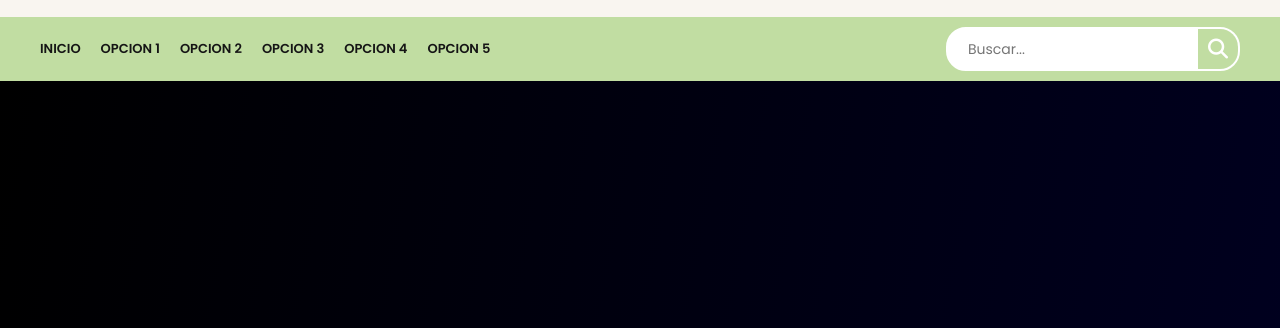
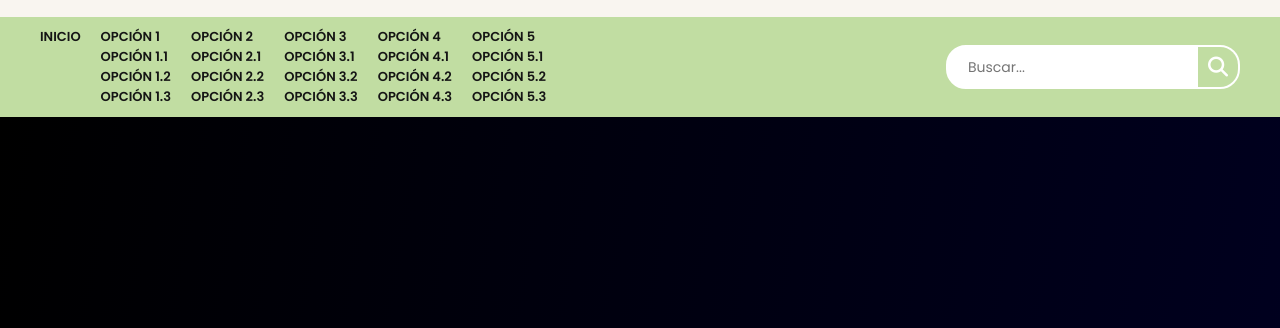
Before and after one commit to lucascapocasa1/lucascapocasa1.github.io, a plain HTML site: page index.html in a window 1280 px wide. Shown: the part 68-396 px from the top of the page. Drawn offline with Linux system fonts and the light colour scheme.

Commit message:
Update index.html

```diff
--- a/index.html
+++ b/index.html
@@ -37,18 +37,52 @@
             <nav class="nav navbar container">
                 <i class="fa-solid fa-bars"></i>
                 <ul class="ul menu">
-                    <li><a href="index.html">Inicio</a></li>
-                    <li><a href="opcion1.html">Opcion 1</a></li>
-                    <li><a href="#">Opcion 2</a></li>
-                    <li><a href="#">Opcion 3</a></li>
-                    <li><a href="#">Opcion 4</a></li>
-                    <li><a href="#">Opcion 5</a></li>
+                    <li class="opcion-principal"><a href="index.html">Inicio</a></li>
+                    <li class="opcion-principal">
+                        <a href="#">Opción 1</a>
+                        <ul class="submenu">
+                            <li><a href="#">Opción 1.1</a></li>
+                            <li><a href="#">Opción 1.2</a></li>
+                            <li><a href="#">Opción 1.3</a></li>
+                        </ul>
+                    </li>
+                    <li class="opcion-principal">
+                        <a href="#">Opción 2</a>
+                        <ul class="submenu">
+                            <li><a href="#">Opción 2.1</a></li>
+                            <li><a href="#">Opción 2.2</a></li>
+                            <li><a href="#">Opción 2.3</a></li>
+                        </ul>
+                    </li>
+                    <li class="opcion-principal">
+                        <a href="#">Opción 3</a>
+                        <ul class="submenu">
+                            <li><a href="#">Opción 3.1</a></li>
+                            <li><a href="#">Opción 3.2</a></li>
+                            <li><a href="#">Opción 3.3</a></li>
+                        </ul>
+                    </li>
+                    <li class="opcion-principal">
+                        <a href="#">Opción 4</a>
+                        <ul class="submenu">
+                            <li><a href="#">Opción 4.1</a></li>
+                            <li><a href="#">Opción 4.2</a></li>
+                            <li><a href="#">Opción 4.3</a></li>
+                        </ul>
+                    </li>
+                    <li class="opcion-principal">
+                        <a href="#">Opción 5</a>
+                        <ul class="submenu">
+                            <li><a href="#">Opción 5.1</a></li>
+                            <li><a href="#">Opción 5.2</a></li>
+                            <li><a href="#">Opción 5.3</a></li>
+                        </ul>
+                    </li>
                 </ul>
                 <form class="search-form">
                     <input type="search" placeholder="Buscar...">
                     <button class="btn-search">
                         <i class="fa-solid fa-magnifying-glass"></i>
-
                     </button>
                 </form>
             </nav>
```
